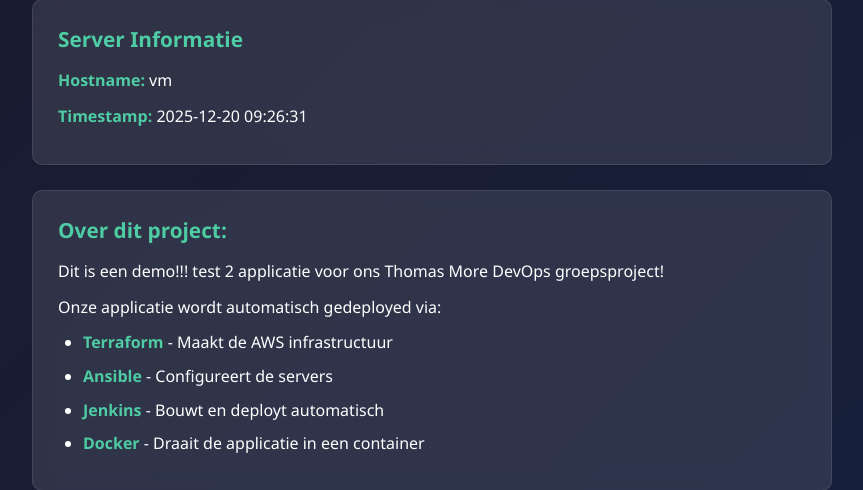
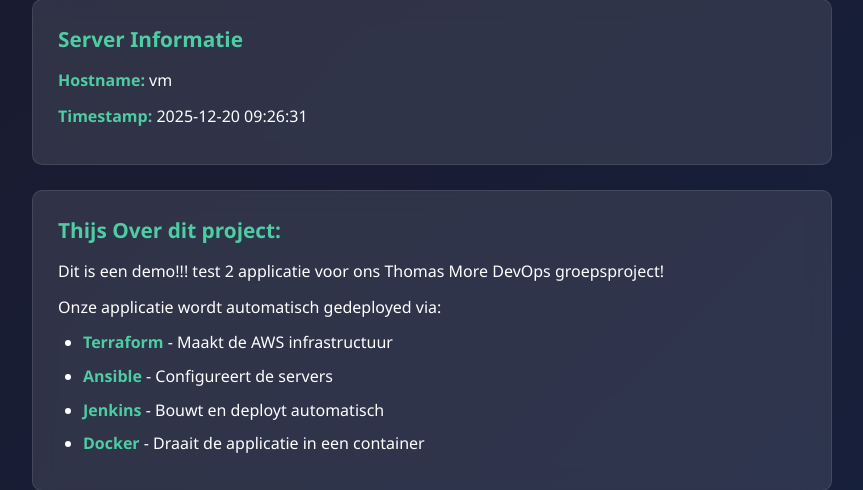
Before and after one commit to r1043117/DevOps-ci-cd-pipeline, a Flask app: page / in a window 1280 px wide. Shown: the part 136-626 px from the top of the page, without its empty margins (208-1071 px from the left). Run offline with Flask 3, Linux system fonts and the light colour scheme; parts of the project's set-up code (start-up, migrations or seed data) failed here and were passed over.

Commit message:
Update index.html

```diff
--- a/flask-app/templates/index.html
+++ b/flask-app/templates/index.html
@@ -17,7 +17,7 @@
         </div>
 
         <div class="info-box">
-            <h2>Over dit project:</h2>
+            <h2>Thijs Over dit project:</h2>
             <p>Dit is een demo!!! test 2 applicatie voor ons Thomas More DevOps groepsproject!</p>
             <p>Onze applicatie wordt automatisch gedeployed via:</p>
             <ul>
```
